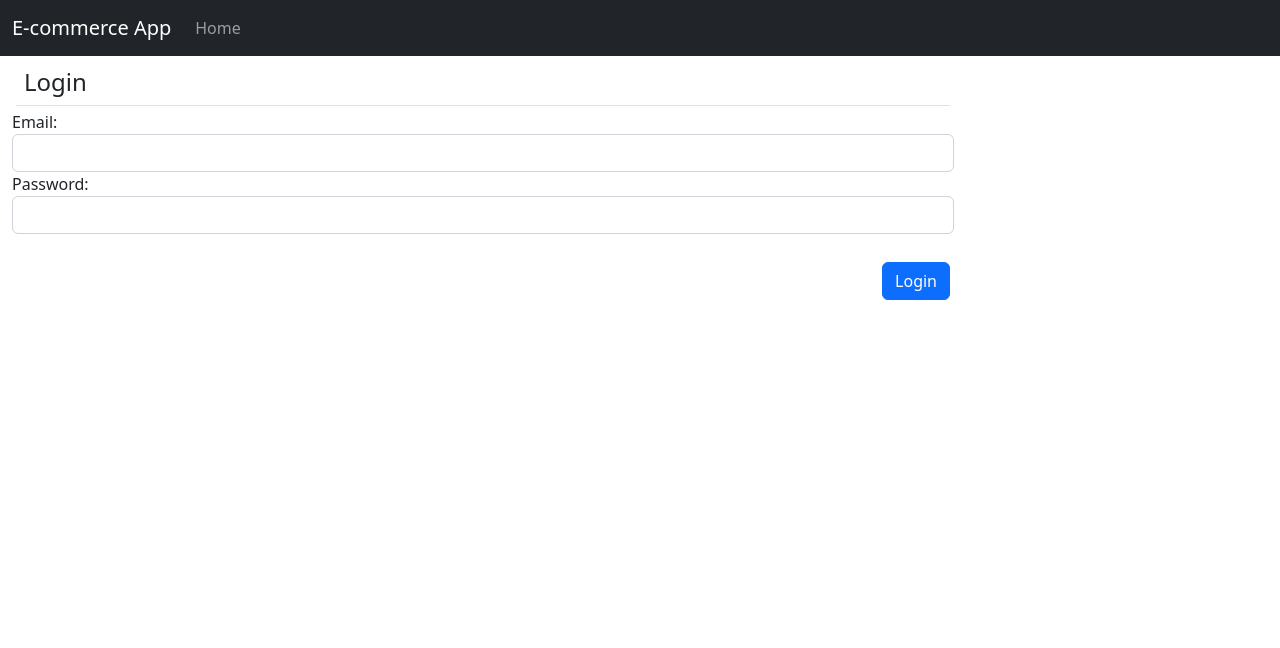
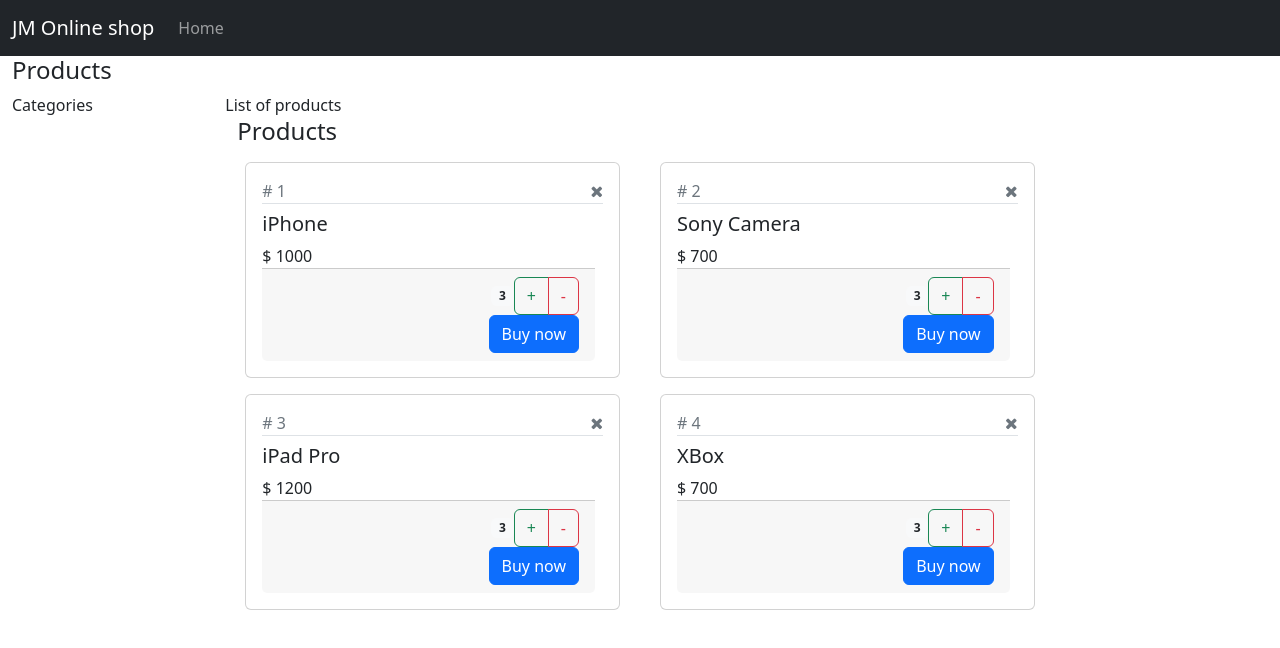
Before and after one commit to jhimy-michel/e-commerce, a React (Create React App) app: page / in a window 1280 px wide. Shown: the top 648 px of the page. Built offline with nearby package versions, Linux system fonts and the light colour scheme.

Commit message:
adding new layout for products

```diff
--- a/package.json
+++ b/package.json
@@ -9,14 +9,17 @@
     "@testing-library/user-event": "^13.5.0",
     "@types/jest": "^27.5.2",
     "@types/node": "^16.11.58",
+    "axios": "^0.27.2",
     "bootstrap": "^5.2.1",
     "font-awesome": "^4.7.0",
     "orval": "^6.10.1",
     "react": "^18.2.0",
     "react-bootstrap": "^2.5.0",
     "react-dom": "^18.2.0",
+    "react-query": "^3.39.2",
     "react-router-dom": "^6.4.0",
     "react-scripts": "5.0.1",
+    "reactstrap": "^9.1.4",
     "web-vitals": "^2.1.4"
   },
   "scripts": {
--- a/src/App.tsx
+++ b/src/App.tsx
@@ -1,5 +1,6 @@
 import React from 'react';
 import { BrowserRouter, Route, Routes } from 'react-router-dom';
+import ProductsPage from './components/products/ProductsPage';
 
 import CustomerList from './CustomerList';
 import Login from './Login';
@@ -10,13 +11,13 @@
   return (
     <BrowserRouter>
       <NavBar />
-      <div className="container-fluid">
-        <Routes>
-          <Route path="/" element={<Login />} />
-          <Route path="/customers" element={<CustomerList />} />
-          <Route path="/cart" element={<ShoppingCart />} />
-        </Routes>
-      </div>
+      {/* <div className="container-fluid"> */}
+      <Routes>
+        <Route path="/" element={<ProductsPage />} />
+        <Route path="/customers" element={<CustomerList />} />
+        <Route path="/cart" element={<ShoppingCart />} />
+      </Routes>
+      {/* </div> */}
     </BrowserRouter>
   );
 };
--- a/src/NavBar.tsx
+++ b/src/NavBar.tsx
@@ -1,5 +1,5 @@
-import React from "react";
-import logo from "./logo.svg";
+import React from 'react';
+import logo from './logo.svg';
 
 function NavBar(): JSX.Element {
   return (
@@ -7,7 +7,7 @@
       <nav className="navbar navbar-expand-lg navbar-dark bg-dark navbar-style">
         <div className="container-fluid">
           <a className="navbar-brand" href="/#">
-            E-commerce App
+            JM Online shop
           </a>
           <button
             className="navbar-toggler"
--- a/src/ShoppingCart.tsx
+++ b/src/ShoppingCart.tsx
@@ -19,7 +19,7 @@
   ]
 };
 
-function ShoppingCart(){
+function ShoppingCart() {
   const [products, setProducts] = useState<ShoppingState>(initialState);
 
   const handleIncrement = (prod: Products) => {
@@ -53,7 +53,7 @@
 
   return (
     <div className="container-fluid">
-      <h4>Shopping Cart</h4>
+      <h4>Products</h4>
       <div className="row">
         {products.products.map((prod, index) => {
           return (
--- /dev/null
+++ b/src/components/products/ProductsPage.tsx
@@ -0,0 +1,27 @@
+import React from 'react';
+import { Col, Container, Row } from 'react-bootstrap';
+import Product from '../../Product';
+import ShoppingCart from '../../ShoppingCart';
+
+const ProductsPage = () => {
+  return (
+    <>
+      <Container fluid>
+        <Row>
+          <Col>
+            <h4>Products</h4>
+          </Col>
+        </Row>
+        <Row>
+          <Col xs="2">Categories</Col>
+          <Col xs="8">
+            List of products
+            <ShoppingCart />
+          </Col>
+        </Row>
+      </Container>
+    </>
+  );
+};
+
+export default ProductsPage;
```
Also changed, not shown: .eslintrc.json, 2 other files (tests, documents, lock files or other folders).
